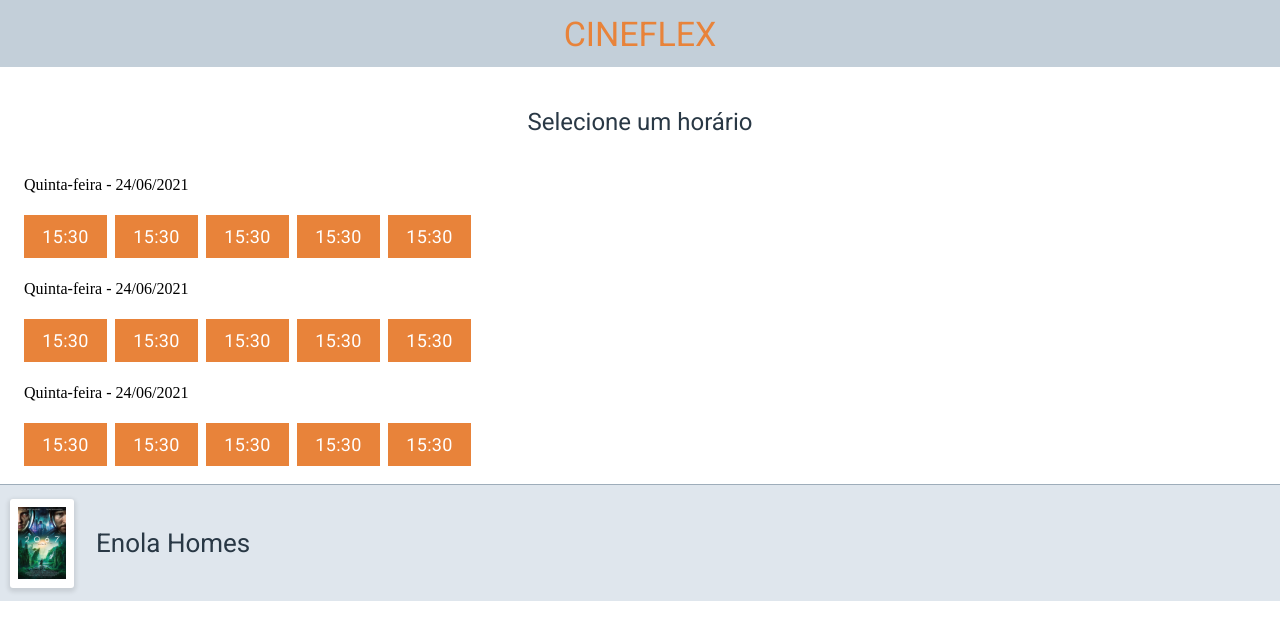
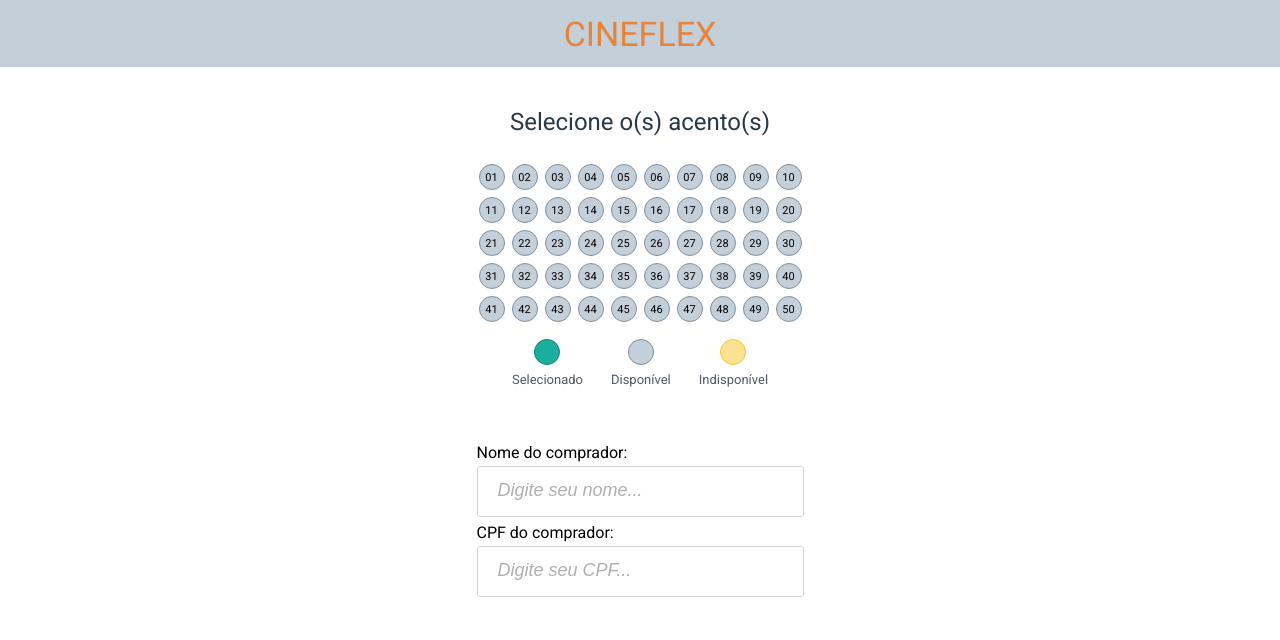
Before and after one commit to Dickson-Pinheiro/projeto10-cineflex, a React (Create React App) app: page / in a window 1280 px wide. Shown: the top 640 px of the page. Built offline with nearby package versions, Linux system fonts and the light colour scheme.

Commit message:
requisito: layout. Segunda página em andamento

```diff
--- a/src/App.js
+++ b/src/App.js
@@ -1,10 +1,11 @@
 import PageFilmes from "./pages/PageFilmes";
+import PageSeats from "./pages/PageSeats";
 import PageTime from "./pages/PageTime";
 
 function App() {
   return (
     <>
-      <PageTime />
+      <PageSeats />
     </>
   );
 }
--- /dev/null
+++ b/src/components/CustomerData.js
@@ -0,0 +1,40 @@
+import styled from "styled-components"
+
+export default function CustomerData(){
+    return(
+        <DataCustomer>
+            <label>
+                <p>Nome do comprador:</p>
+                <input type="text" placeholder="Digite seu nome..."/>
+            </label>
+            <label>
+                <p>CPF do comprador:</p>
+                <input type="text" placeholder="Digite seu CPF..."/>
+            </label>
+        </DataCustomer>
+    )
+}
+
+const DataCustomer = styled.div`
+    margin-top: 43px;
+    display: flex;
+    flex-direction: column;
+    align-items: center;
+    justify-content: center;
+    gap: 8px;
+    input {
+        width: 327px;
+        height: 51px;
+        background-color: #ffffff;
+        border: 1px solid #D4D4D4;
+        border-radius: 3px;
+        margin-top: 5px;
+        &::placeholder {
+            padding-left: 18px;
+            color: #AFAFAF;
+            font-size: 18px;
+            font-weight: 400;
+            font-style: italic;
+        }
+    }
+`
--- a/src/components/Films.js
+++ b/src/components/Films.js
@@ -4,7 +4,6 @@
 export default function Films() {
     return (
         <ContainerMainFilms>
-            <h2>Selecione o filme</h2>
             <ContainerFilms>
                 <Film />
                 <Film />
--- /dev/null
+++ b/src/components/Seat.js
@@ -0,0 +1,23 @@
+import styled from "styled-components"
+
+export default function Seat({number}){
+    return(
+        <ContainerSeat>
+            {number}
+        </ContainerSeat>
+    )
+}
+
+const ContainerSeat = styled.li`
+    width: 26px;
+    height: 26px;
+    font-size: 11px;
+    font-weight: 400;
+    letter-spacing: 4%;
+    background-color: #C3CFD9;
+    border: 1px solid #808F9D;
+    border-radius: 50%;
+    display: flex;
+    align-items: center;
+    justify-content: center;
+`
--- /dev/null
+++ b/src/components/Seats.js
@@ -0,0 +1,71 @@
+import styled from "styled-components"
+import Seat from "./Seat"
+
+const seatsFilm = ["01", "02", "03", "04", "05", "06", "07", "08", "09", "10", "11", "12", "13", "14", "15", "16", "17", "18", "19", "20", "21", "22", "23", "24", "25", "26", "27", "28", "29", "30", "31", "32", "33", "34", "35", "36", "37", "38", "39", "40", "41", "42", "43", "44", "45", "46", "47", "48", "49", "50"]
+
+export default function Seats() {
+    return (
+        <ContainerSeatsAndSubtitle>
+            <ContainerSeats>
+                {seatsFilm.map((n) => <Seat number={n} key={n} />)}
+            </ContainerSeats>
+        <Subtitles>
+            <Subtitle backgroundColor="#1AAE9E" borderColor="#0E7D71">
+                <div></div>
+                <p>Selecionado</p>
+            </Subtitle>
+            <Subtitle backgroundColor="#C3CFD9" borderColor="#7B8B99">
+                <div></div>
+                <p>Disponível</p>
+            </Subtitle>
+            <Subtitle backgroundColor="#FBE192" borderColor="#F7C52B">
+                <div></div>
+                <p>Indisponível</p>
+            </Subtitle>
+        </Subtitles>
+        </ContainerSeatsAndSubtitle>
+    )
+}
+
+const ContainerSeats = styled.ul`
+    display: flex;
+    flex-wrap: wrap;
+    max-width: 345px;
+    gap: 7px;
+    justify-content: center;
+`
+
+const Subtitles = styled.div`
+    max-width: 345px;
+    display: flex;
+    align-items: center;
+    justify-content: center;
+    gap: 28px;
+`
+
+const Subtitle = styled.div`
+    display: flex;
+    flex-direction: column;
+    justify-content: center;
+    align-items: center;
+    height: 80px;
+    font-weight: 400;
+    font-size: 13px;
+    color: #4E5A65;
+    gap: 8px;
+    div {
+        width: 26px;
+        height: 26px;
+        border-radius: 50%;
+        background-color: ${props => props.backgroundColor};
+        border: 1px solid ${props => props.borderColor};
+    }
+`
+
+const ContainerSeatsAndSubtitle = styled.div`
+    width: 100%;
+    display: flex;
+    flex-direction: column;
+    align-items: center;
+    margin-top: -13px;
+`
--- a/src/components/Time.js
+++ b/src/components/Time.js
@@ -20,4 +20,5 @@
     font-size: 18px;
     font-weight: 400;
     letter-spacing: 0.02em;
+    cursor: pointer;
 `
--- /dev/null
+++ b/src/components/Title.js
@@ -0,0 +1,18 @@
+import styled from "styled-components"
+
+export default function Title({children}){
+    return (
+    <TitleContainer>{children}</TitleContainer>
+    )
+}
+
+const TitleContainer = styled.h2`
+    font-family: "Roboto", sans-serif;
+    font-size: 24px;
+    font-weight: 400;
+    color: #293845;
+    height: 110px;
+    display: flex;
+    align-items: center;
+    justify-content: center;
+`
--- /dev/null
+++ b/src/pages/PageSeats.js
@@ -0,0 +1,15 @@
+import Header from "../components/Header";
+import Seats from "../components/Seats";
+import Title from "../components/Title";
+import CustomerData from "../components/CustomerData";
+
+export default function PageSeats() {
+    return (
+        <>
+            <Header />
+            <Title>Selecione o(s) acento(s)</Title>
+            <Seats />
+            <CustomerData />
+        </>
+    )
+}
--- a/src/pages/PageTime.js
+++ b/src/pages/PageTime.js
@@ -2,12 +2,13 @@
 import Days from "../components/Days";
 import Footer from "../components/Footer";
 import Header from "../components/Header";
+import Title from "../components/Title";
 
 export default function PageTime() {
     return (
         <>
             <Header />
-            <Title>Selecione um horário</Title>
+            <Title>Selecione o horário</Title>
             <ContainerDays>
                 <Days />
                 <Days />
@@ -18,17 +19,6 @@
     )
 }
 
-const Title = styled.h2`
-        font-family: "Roboto", sans-serif;
-        font-size: 24px;
-        font-weight: 400;
-        color: #293845;
-        height: 110px;
-        display: flex;
-        align-items: center;
-        justify-content: center;
-`
-
 const ContainerDays = styled.div`
     display: flex;
     flex-direction: column;
--- a/src/styles/GlobalStyles.js
+++ b/src/styles/GlobalStyles.js
@@ -2,10 +2,6 @@
 
 const GlobalStyle = createGlobalStyle`
 
-
-* {
-    box-sizing: border-box;
-}
 
     /* http://meyerweb.com/eric/tools/css/reset/
    v2.0 | 20110126
@@ -30,6 +26,7 @@
 	border: 0;
 	font-size: 100%;
 	font: inherit;
+	font-family: 'Roboto', sans-serif;
 	vertical-align: baseline;
 }
 /* HTML5 display-role reset for older browsers */
@@ -55,6 +52,10 @@
 	border-collapse: collapse;
 	border-spacing: 0;
 }
+
+* {
+    box-sizing: border-box;
+}
 `
 
 export default GlobalStyle;
```
Also changed, not shown: public/index.html (+7 -5 lines).
